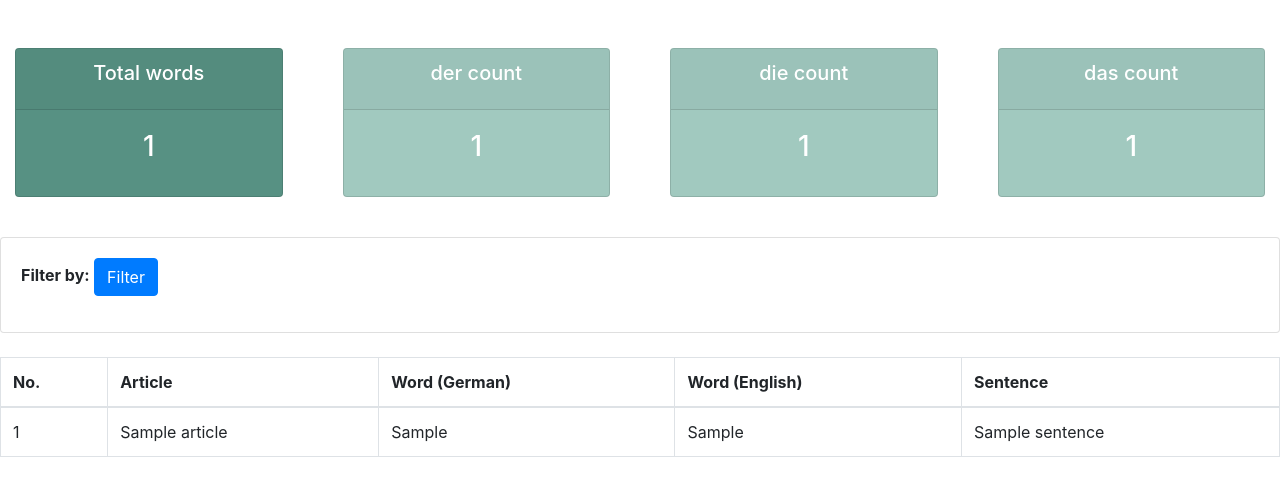
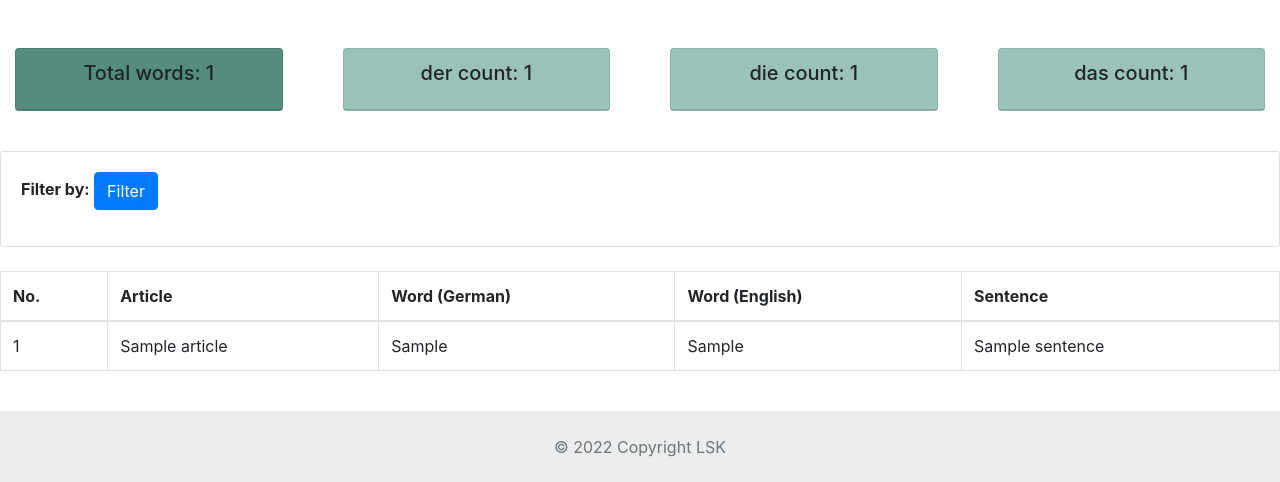
Before and after one commit to sathishlakshmanan/learn-german-vocabulary, a Django app: template templates/index.html in a window 1280 px wide. Shown: the part 56-538 px from the top of that part. Run offline with Django 4.2, Linux system fonts and the light colour scheme; the template is opened without the code that fills it: most values are stand-ins (such as "Sample title", 1, 10 or a date in 2020); the page is wider than the window, and the part outside it is not shown.

Commit message:
Updated article count for vocabularies

```diff
--- a/templates/article_count.html
+++ b/templates/article_count.html
@@ -1,15 +1,14 @@
+{% load static %}
+
 <br>
 
 <div class="row">
 
 	<div class="col">
 		<div class="col-md">
-			<div class="card text-center text-white  mb-3" id="word-count">
+			<div class="card text-center text-blue  mb-3" id="word-count">
 			  	<div class="card-header">
-			  		<h5 class="card-title">Total words</h5>
-			  	</div>
-			  	<div class="card-body">
-                    <h3 class="card-title"> {{ word_count }}</h3>
+                    <h5 class="card-title">Total words: {{ word_count }}</h5>
 			  	</div>
 			</div>
 		</div>
@@ -17,12 +16,9 @@
 
 	<div class="col">
 		<div class="col-md">
-			<div class="card text-center text-white  mb-3" id="der-count">
+			<div class="card text-center text-blue  mb-3" id="der-count">
 			  	<div class="card-header">
-			  		<h5 class="card-title">der count</h5>
-			  	</div>
-			  	<div class="card-body">
-                    <h3 class="card-title"> {{ der_count }}</h3>
+                    <h5 class="card-title">der count: {{ der_count }}</h5>
 			  	</div>
 			</div>
 		</div>
@@ -30,12 +26,9 @@
 
 	<div class="col">
 		<div class="col-md">
-			<div class="card text-center text-white  mb-3" id="die-count">
+			<div class="card text-center text-blue  mb-3" id="die-count">
 			  	<div class="card-header">
-			  		<h5 class="card-title">die count</h5>
-			  	</div>
-			  	<div class="card-body">
-                    <h3 class="card-title"> {{ die_count }}</h3>
+                    <h5 class="card-title">die count: {{ die_count }}</h5>
 			  	</div>
 			</div>
 		</div>
@@ -43,12 +36,9 @@
 
 	<div class="col">
 		<div class="col-md">
-			<div class="card text-center text-white  mb-3" id="das-count">
+			<div class="card text-center text-blue  mb-3" id="das-count">
 			  	<div class="card-header">
-			  		<h5 class="card-title">das count</h5>
-			  	</div>
-			  	<div class="card-body">
-                    <h3 class="card-title"> {{ das_count }} </h3>
+                    <h5 class="card-title">das count: {{ das_count }}</h5>
 			  	</div>
 			</div>
 		</div>
```
